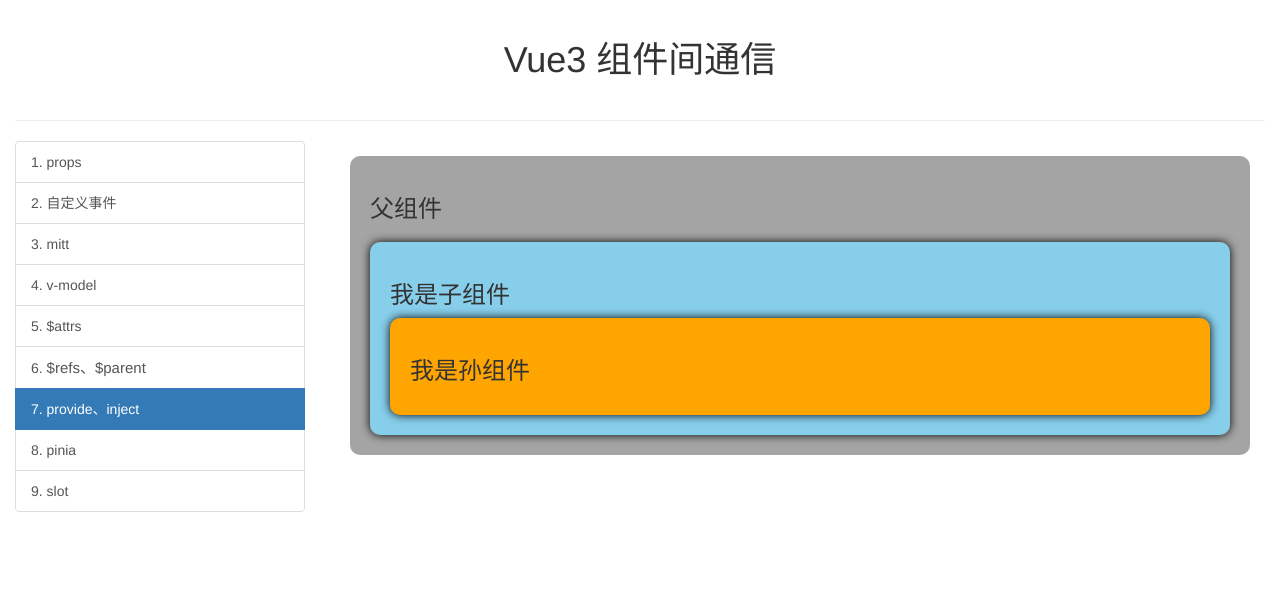
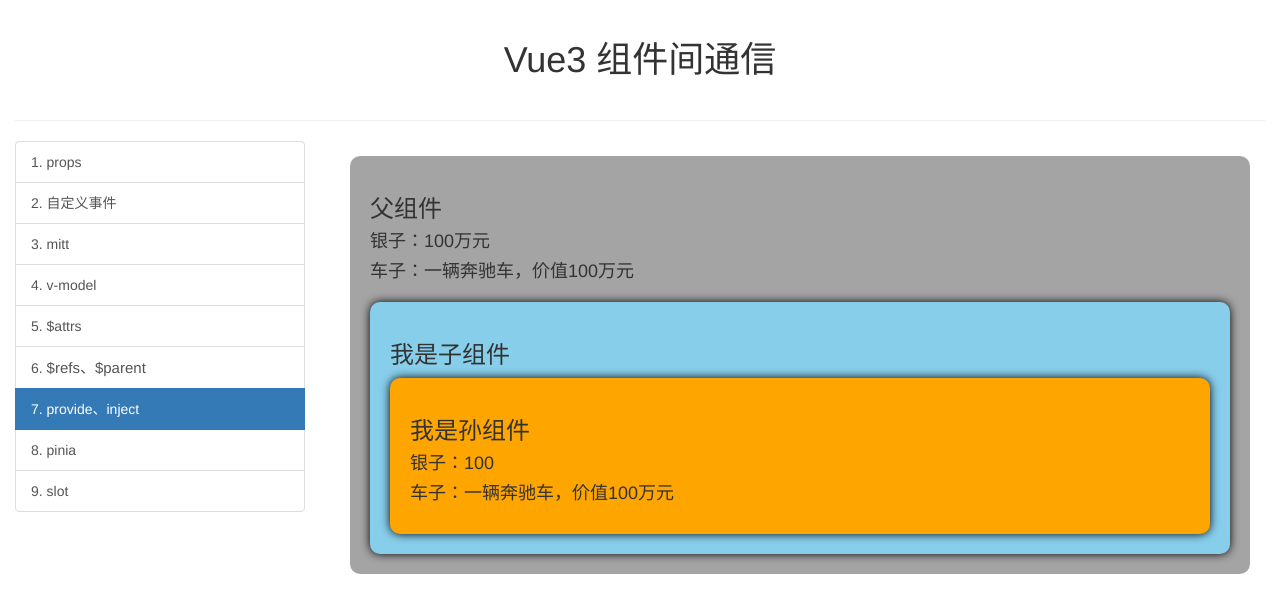
Before and after one commit to wind-orange/web-study, a Vue app in the folder vue3/communication-v/: page /provide-inject in a window 1280 px wide. Shown: the top 612 px of the page. Built offline with nearby package versions, Linux system fonts and the light colour scheme.

Commit message:
provide-inject

```diff
--- a/vue3/communication-v/src/pages/07_provide-inject/Father.vue
+++ b/vue3/communication-v/src/pages/07_provide-inject/Father.vue
@@ -1,13 +1,24 @@
 <template>
   <div class="father">
     <h3>父组件</h3>
-
-    <Child/>
+    <h4>银子：{{ money }}万元</h4>
+    <h4>车子：一辆{{ car.brand }}车，价值{{ car.price }}万元</h4>
+    <Child />
   </div>
 </template>
 
 <script setup lang="ts" name="Father">
   import Child from './Child.vue'
+  import {ref,reactive,provide} from 'vue'
+
+  let money = ref(100)
+  let car = reactive({
+    brand: '奔驰',
+    price: 100
+  })
+  // 1.1 向后代提供数据
+  provide('money',money)
+  provide('car',car)
 
 </script>
 
--- a/vue3/communication-v/src/pages/07_provide-inject/GrandChild.vue
+++ b/vue3/communication-v/src/pages/07_provide-inject/GrandChild.vue
@@ -1,11 +1,17 @@
 <template>
   <div class="grand-child">
     <h3>我是孙组件</h3>
+    <h4>银子：{{ money }}</h4>
+    <h4>车子：一辆{{ car.brand }}车，价值{{ car.price }}万元</h4>
 
   </div>
 </template>
 
 <script setup lang="ts" name="GrandChild">
+// 1.2 后代注入祖先数据
+  import { inject } from 'vue';
+  let money = inject('money')
+  let car = inject('car',{brand:'',price:0})// 默认值解决ts飘红
 
 </script>
 
```
